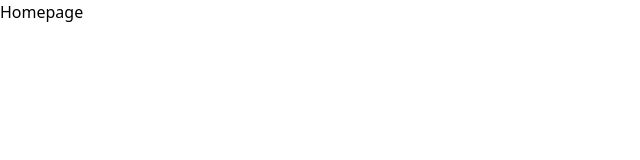
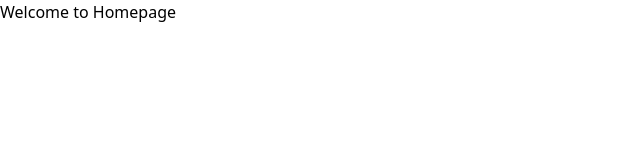
Before and after one commit to dineshcidc/Voyager-Poc, a React (Vite) app: page / in a window 1280 px wide. Shown: the top 160 px of the page, without its empty margins (0-640 px from the left). Built offline with nearby package versions, Linux system fonts and the light colour scheme.

Commit message:
Update homepage greeting message to be more welcoming

```diff
--- a/src/pages/Homepage.jsx
+++ b/src/pages/Homepage.jsx
@@ -1,7 +1,7 @@
 import React from "react";
 
 const Homepage = () => {
-  return <div>Homepage</div>;
+  return <div>Welcome to Homepage</div>;
 };
 
 export default Homepage;
```
